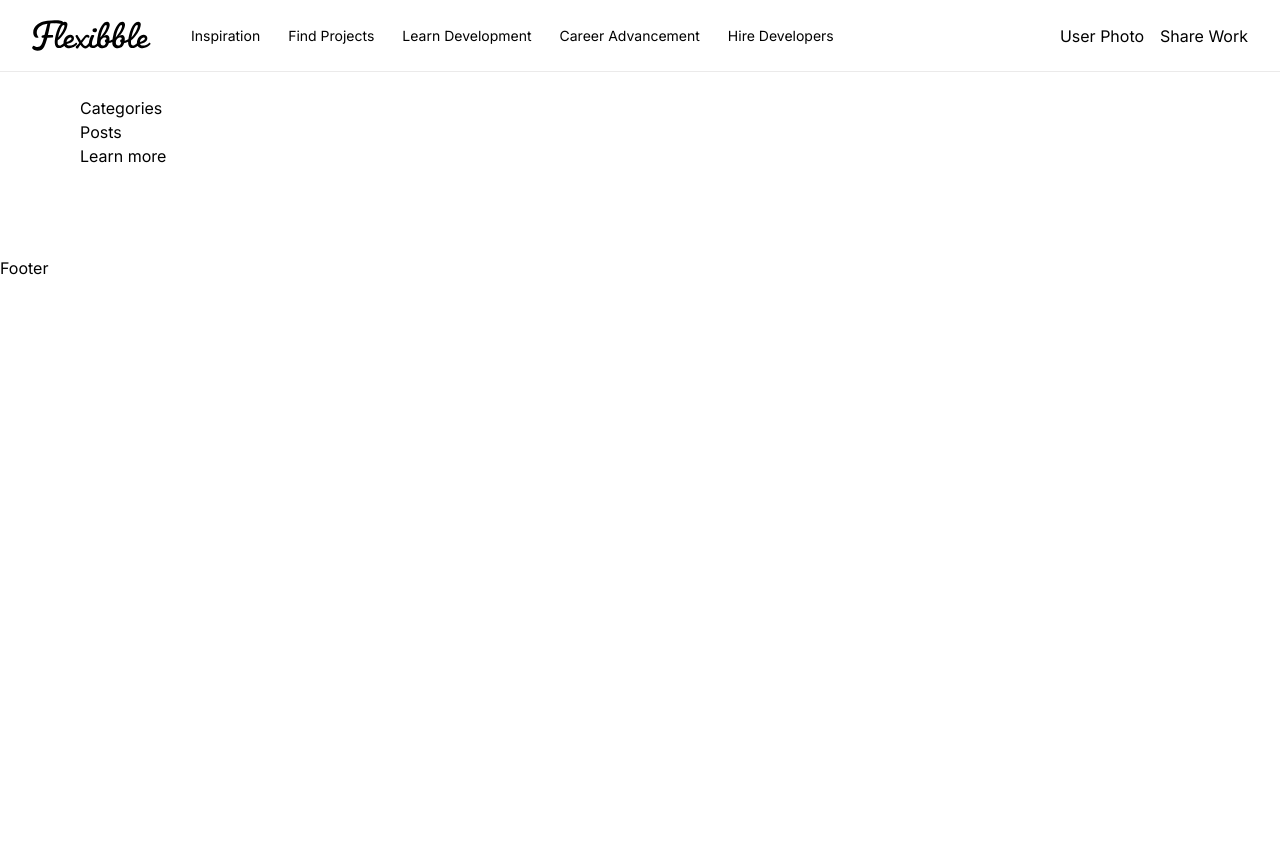
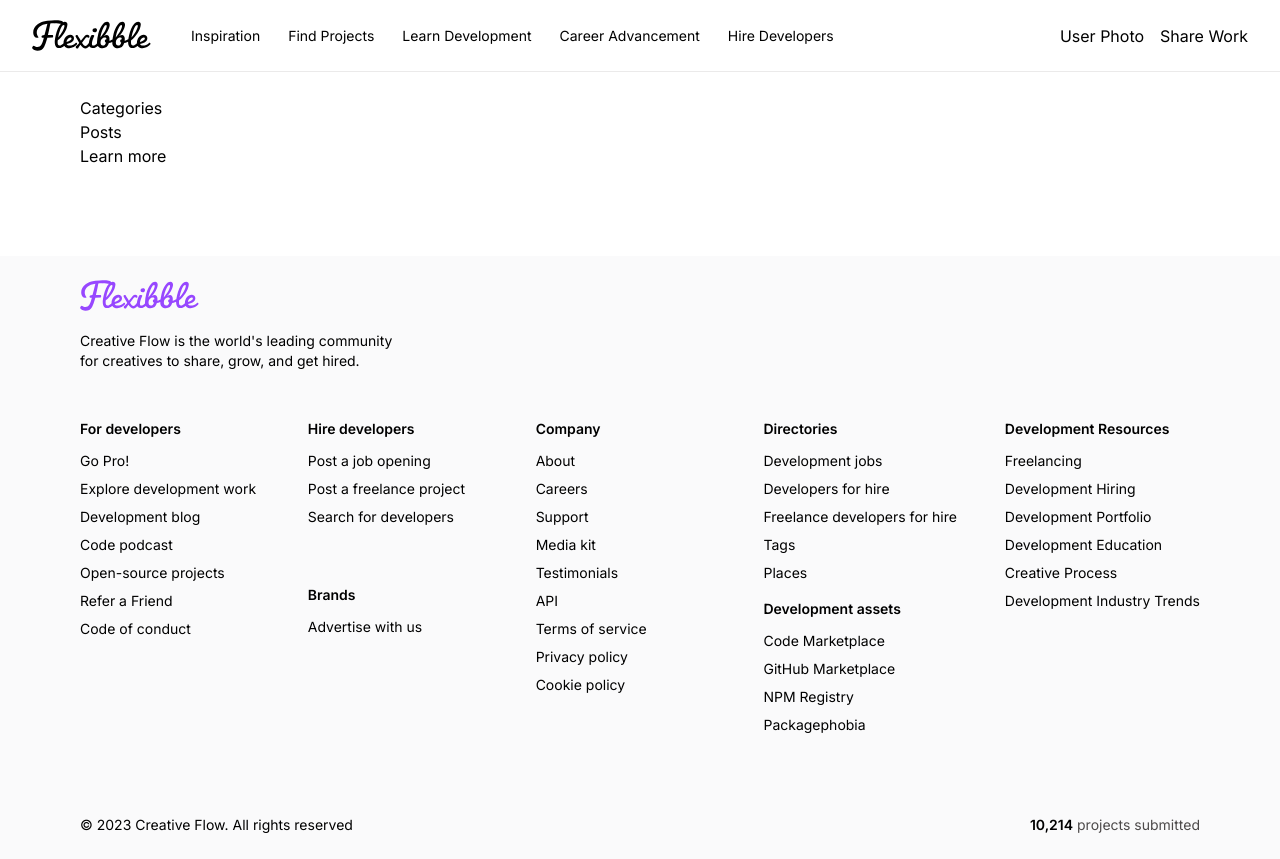
Before and after one commit to tianbuyung/creative-flow-app, a Next.js app: page / in a window 1280 px wide. Before the commit the page ends 800 px from the top, so only its background shows below. Built offline with nearby package versions, Linux system fonts and the light colour scheme.

Commit message:
feat: create footer

```diff
--- a/components/Footer.tsx
+++ b/components/Footer.tsx
@@ -1,7 +1,96 @@
-import React from "react";
+import Image from "next/image";
+import Link from "next/link";
+
+import { footerLinks } from "@/constants";
+
+type ColumnProps = {
+  title: string;
+  links: Array<string>;
+};
+
+const FooterColumn = ({ title, links }: ColumnProps) => (
+  <div className="footer_column">
+    <h4 className="font-semibold">{title}</h4>
+    <ul className="flex flex-col gap-2 font-normal">
+      {links.map((link) => (
+        <Link href="/" key={link}>
+          {link}
+        </Link>
+      ))}
+    </ul>
+  </div>
+);
 
 const Footer = () => {
-  return <div>Footer</div>;
+  return (
+    <footer className="flexStart footer">
+      <div className="flex flex-col gap-12 w-full">
+        <div className="flex items-start flex-col">
+          <Image
+            src="/logo-purple.svg"
+            width={115}
+            height={38}
+            alt="creative flow logo"
+            className="h-auto w-auto"
+          />
+
+          <p className="text-start text-sm font-normal mt-5 max-w-xs">
+            Creative Flow is the world&apos;s leading community for creatives to
+            share, grow, and get hired.
+          </p>
+        </div>
+
+        <div className="flex flex-wrap gap-12">
+          <FooterColumn
+            title={footerLinks[0].title}
+            links={footerLinks[0].links}
+          />
+
+          <div className="flex-1 flex flex-col gap-4">
+            <FooterColumn
+              title={footerLinks[1].title}
+              links={footerLinks[1].links}
+            />
+            <FooterColumn
+              title={footerLinks[2].title}
+              links={footerLinks[2].links}
+            />
+          </div>
+
+          <FooterColumn
+            title={footerLinks[3].title}
+            links={footerLinks[3].links}
+          />
+
+          <div className="flex-1 flex flex-col gap-4">
+            <FooterColumn
+              title={footerLinks[4].title}
+              links={footerLinks[4].links}
+            />
+            <FooterColumn
+              title={footerLinks[5].title}
+              links={footerLinks[5].links}
+            />
+          </div>
+
+          <FooterColumn
+            title={footerLinks[6].title}
+            links={footerLinks[6].links}
+          />
+        </div>
+      </div>
+
+      <div className="flexBetween footer_copyright">
+        <p>
+          &copy; {new Date().getFullYear()} Creative Flow. All rights reserved
+        </p>
+        <p className="text-gray">
+          <span className="text-black font-semibold">10,214</span> projects
+          submitted
+        </p>
+      </div>
+    </footer>
+  );
 };
 
 export default Footer;
```
